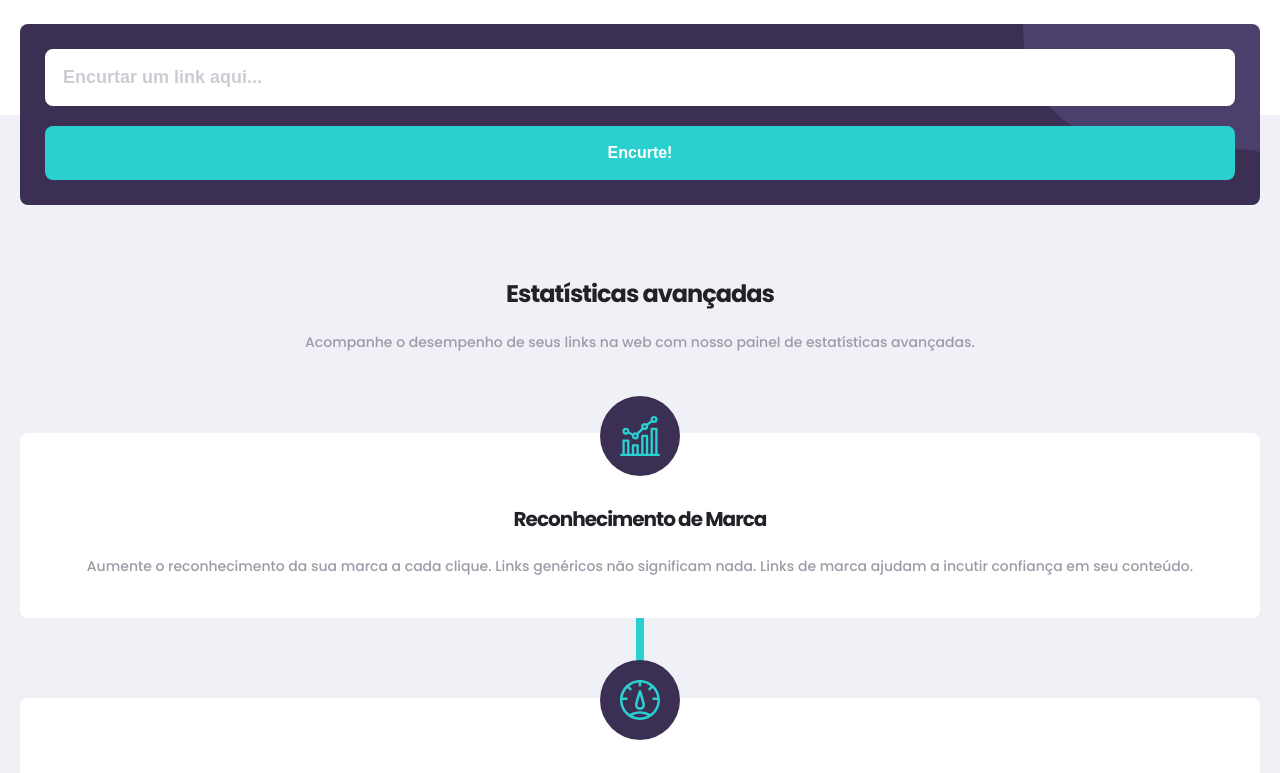
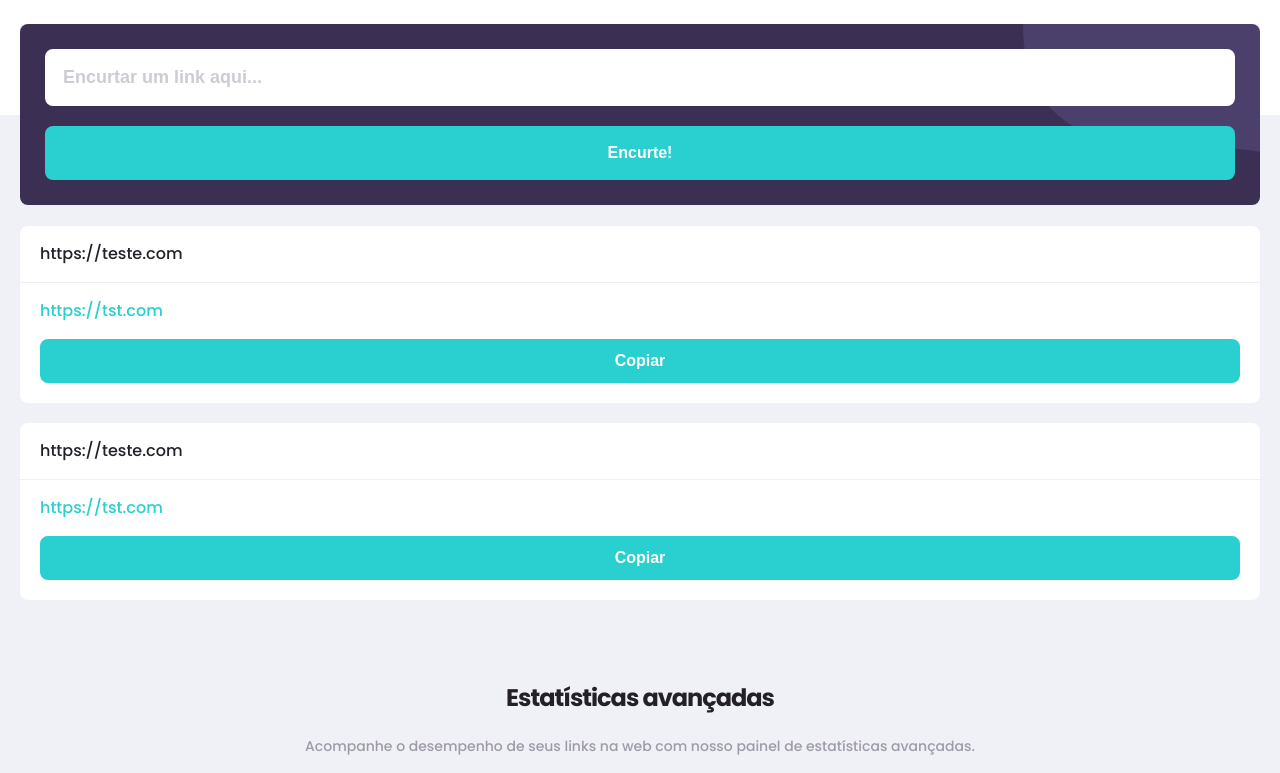
Before and after one commit to Salv-Dev/shortly, a React (Create React App) app: page / in a window 1280 px wide. Shown: the part 625-1398 px from the top of the page. Built offline with nearby package versions, Linux system fonts and the light colour scheme.

Commit message:
estiliza o componente URLShortenerResult, adiciona a função copytoClipboard ao componente e um estado para saber se a url foi copiada para o clipboard

```diff
--- a/src/components/molecules/UrlShortenerInput/index.tsx
+++ b/src/components/molecules/UrlShortenerInput/index.tsx
@@ -1,8 +1,9 @@
 import Input from '../../atoms/Input';
 import Button from '../../atoms/Button';
 import api from '../../../helpers/customInstanceAxios';
+import UrlShortenerResult from '../UrlShortenerResult';
 
-import { Container } from './styles';
+import { Container, WrapperUrlShortenerResult } from './styles';
 import React, { useRef, useState } from 'react';
 
 interface Props {
@@ -61,6 +62,7 @@ const UrlShortenerInput = ({ style }: Props) => {
   }
 
   return (
+      <>
         <Container style={style}>
           <Input
             ref={inputEl}
@@ -73,6 +75,11 @@ const UrlShortenerInput = ({ style }: Props) => {
           />
           <Button onClick={clickBtnSubmit}>{loading ? 'Encurtando...' : 'Encurte!'}</Button>
         </Container>
+        <WrapperUrlShortenerResult>
+          <UrlShortenerResult originalUrl="https://teste.com" shortenedUrl="https://tst.com" />
+          <UrlShortenerResult originalUrl="https://teste.com" shortenedUrl="https://tst.com" />
+        </WrapperUrlShortenerResult>
+      </>
   );
 }
 
--- a/src/components/molecules/UrlShortenerInput/styles.ts
+++ b/src/components/molecules/UrlShortenerInput/styles.ts
@@ -10,3 +10,11 @@ export const Container = styled.div`
     background-color: ${props => props.theme.palette.common.violet};
     border-radius: ${props => props.theme.borderRadius};
 `;
+
+export const WrapperUrlShortenerResult = styled.div`
+    display: flex;
+    flex-direction: column;
+    gap: 20px;
+    margin-bottom: 100px;
+    margin-top: -70px;
+`;
--- a/src/components/molecules/UrlShortenerResult/index.tsx
+++ b/src/components/molecules/UrlShortenerResult/index.tsx
@@ -1,10 +1,35 @@
-import React from 'react';
+import { useState } from 'react';
+import Button from '../../atoms/Button';
 
-import { Container } from './styles';
+import { Container, OriginalUrl, ShortenedUrl, Hr } from './styles';
 
-const UrlShortenerResult: React.FC = () => {
+interface Props {
+    originalUrl: string,
+    shortenedUrl: string
+}
+
+const UrlShortenerResult = ({ originalUrl, shortenedUrl}:Props) => {
+  const [isCopied, setIsCopied] = useState(false);
+
+  function copyToClipboard() {
+    navigator.clipboard.writeText(shortenedUrl);
+    setIsCopied(true);
+  }
+
   return (
-      <Container></Container>
+      <Container>
+          <OriginalUrl>{originalUrl}</OriginalUrl>
+          <Hr />
+          <ShortenedUrl>{shortenedUrl}</ShortenedUrl>
+          <Button
+            onClick={copyToClipboard}
+            style={{
+                    margin: '0 20px 20px 20px',
+                    padding: '10px 0',
+                    backgroundColor: (isCopied ? '#3b3054' : '#2acfcf'),
+                    borderColor: (isCopied ? '#3b3054' : '#2acfcf')
+                }}>{isCopied ? 'Copiado!' : 'Copiar'}</Button>
+      </Container>
   );
 }
 
--- a/src/components/molecules/UrlShortenerResult/styles.ts
+++ b/src/components/molecules/UrlShortenerResult/styles.ts
@@ -1,3 +1,23 @@
 import styled from 'styled-components';
 
-export const Container = styled.div``;
+export const Container = styled.div`
+    display: flex;
+    flex-direction: column;
+    background-color: ${props => props.theme.palette.common.white};
+    border-radius: ${props => props.theme.borderRadius};
+`;
+
+export const OriginalUrl = styled.p`
+    padding: 20px;
+`;
+
+export const ShortenedUrl = styled.p`
+    padding: 20px;
+    color: ${props => props.theme.palette.primary.light.accent};
+`;
+
+export const Hr = styled.div`
+    width: 100%;
+    height: 1px;
+    background-color: ${props => props.theme.palette.primary.light.background};
+`;
--- a/src/config/GlobalStyles.tsx
+++ b/src/config/GlobalStyles.tsx
@@ -29,6 +29,7 @@ const GlobalStyle = createGlobalStyle`
     }
     body {
         line-height: 1;
+        color: #232127;
     }
     ol, ul {
         list-style: none;
```
Lines whose indentation alone changed are shown as unchanged.
